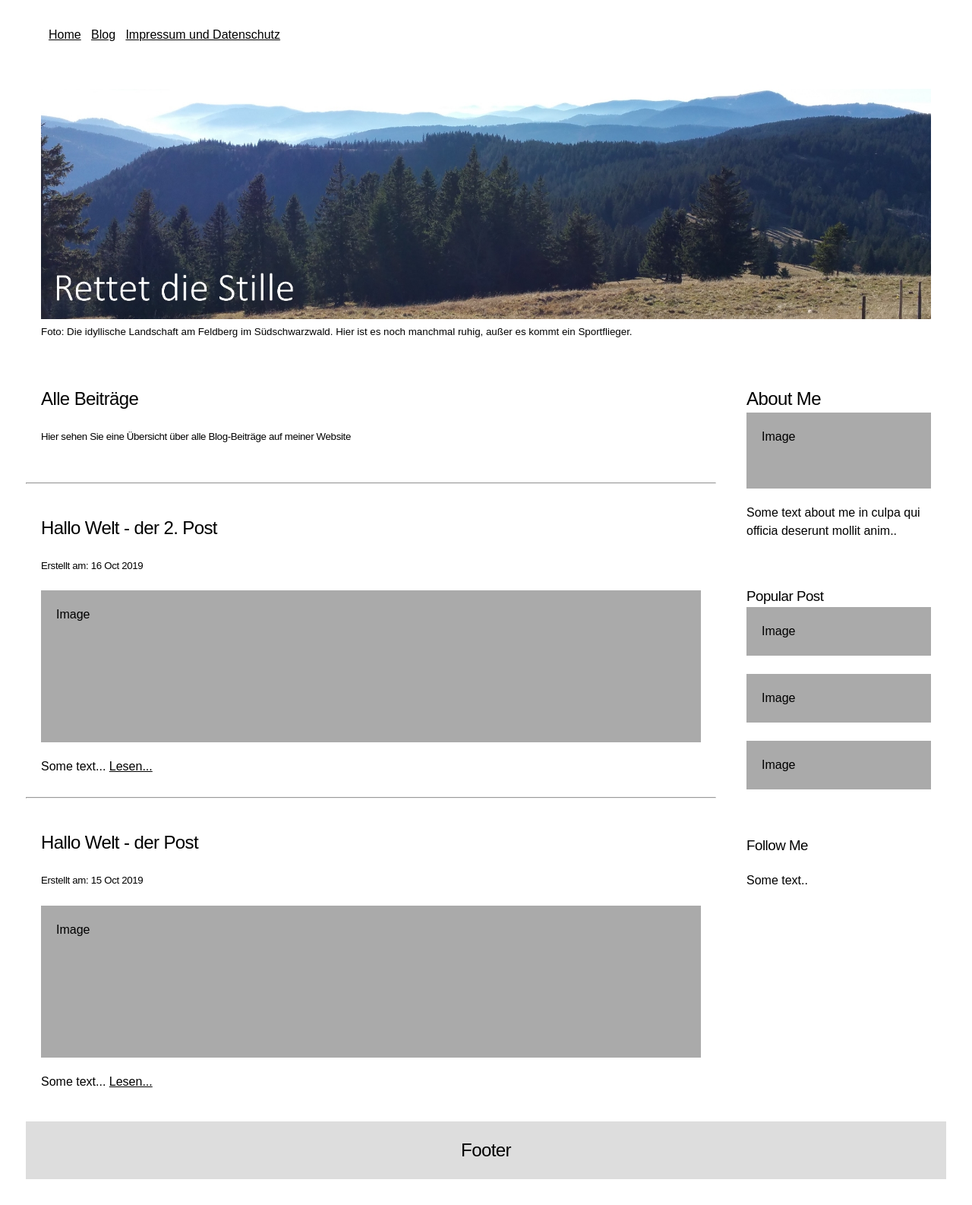
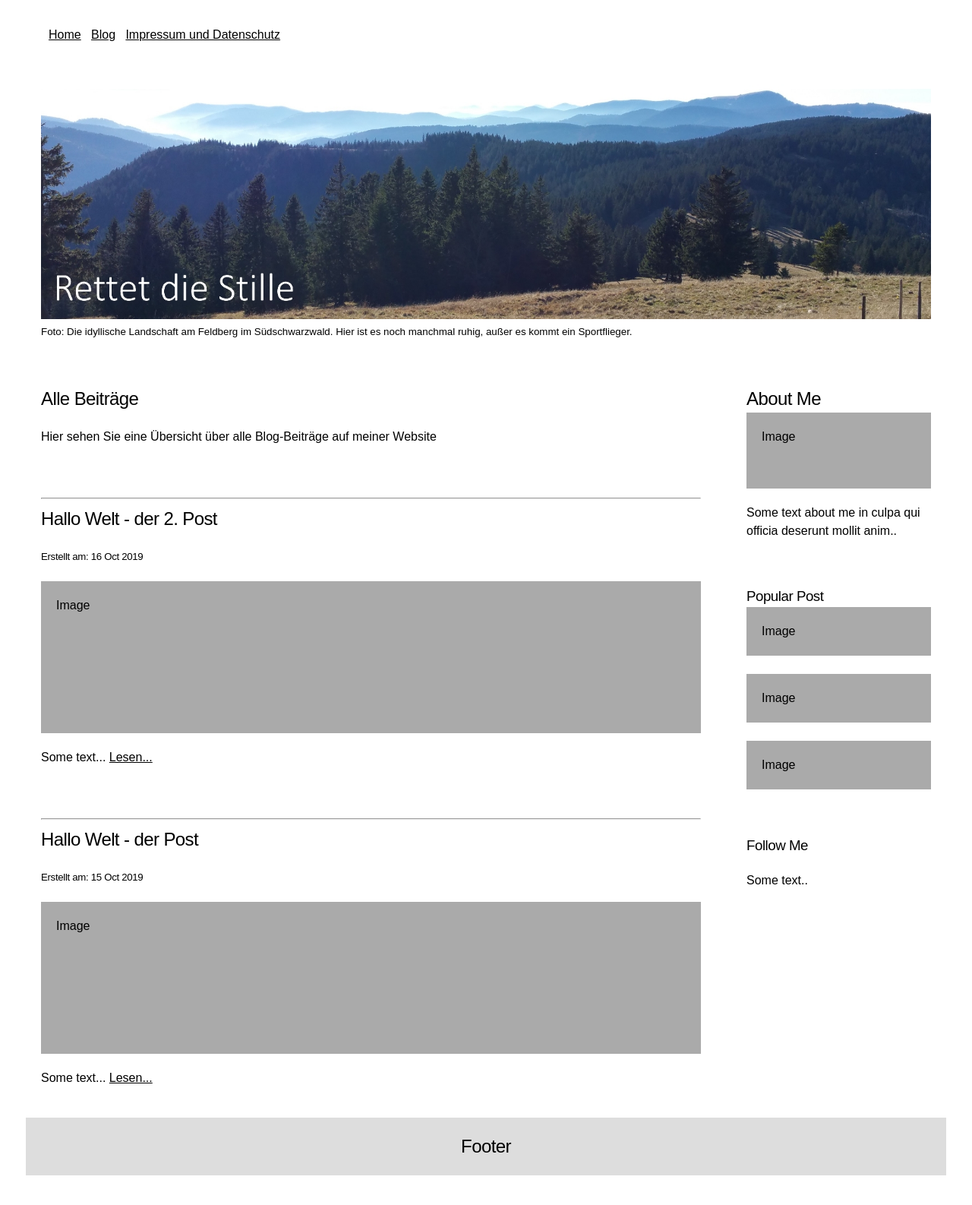
Before and after one commit to rettet-die-stille/rettet-die-stille.github.io, a Jekyll site: the page built from blog.md, in a window 1280 px wide. Shown: the whole page at 76% size. Built offline with Jekyll 4.4.1, drawn with Linux system fonts in a browser that asks for light colours.

Commit message:
Update blog.md

```diff
--- a/blog.md
+++ b/blog.md
@@ -5,11 +5,11 @@ title: Blog
 
 <div class="card">
   <h2>Alle Beiträge</h2>
-  <h5>Hier sehen Sie eine Übersicht über alle Blog-Beiträge auf meiner Website</h5>
+  <p>Hier sehen Sie eine Übersicht über alle Blog-Beiträge auf meiner Website</p>
 </div>
 {% for post in site.posts %}
-<hr>
 <div class="card">
+  <hr>
   <h2>{{ post.title }}</h2>
   <h5>Erstellt am: <span>{{ post.date | date_to_string }}</span></h5>
   <div class="fakeimg" style="height:200px;">Image</div>
```
